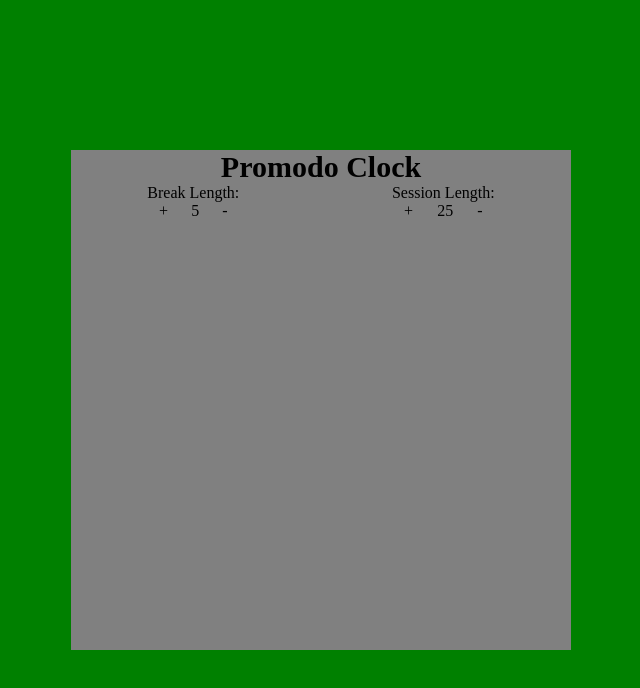
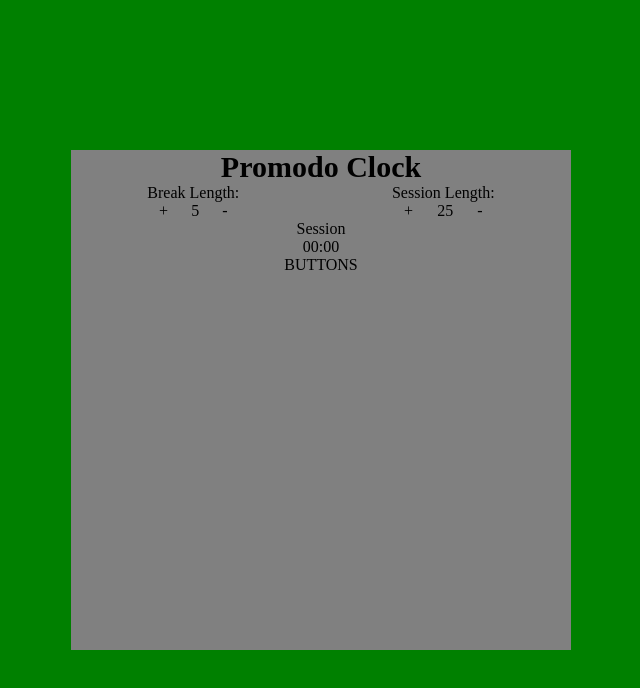
Before and after one commit to YariPL/reactjs-Pomodoro-clock-, a React (Create React App) app: page / in a window 1280 px wide. Shown: the top 688 px of the page, without its empty margins (319-959 px from the left). Built offline with nearby package versions, Linux system fonts and the light colour scheme.

Commit message:
added second class + almost all the divs

```diff
--- a/src/App.css
+++ b/src/App.css
@@ -35,4 +35,9 @@ body {
     display: flex;
     justify-content: space-around; }
 
+.sessionTimer {
+  display: flex;
+  flex-direction: column;
+  align-items: center; }
+
 /*# sourceMappingURL=App.css.map */
--- a/src/App.js
+++ b/src/App.js
@@ -5,7 +5,7 @@ class App extends Component {
 	constructor(props) {
 		super(props);
 		this.state = {
-			timer:'',
+			timer:'00:00',
 			breakLength:5,
 			sessionLength:25
 		};
@@ -39,6 +39,30 @@ class App extends Component {
 						</div>
 					</div>
 				</div>
+
+				<div className="sessionTimer">
+					<div className="sessionTimerTitle">
+						Session
+					</div>
+					<Timer timerValue = {this.state.timer}/>
+					<div className="buttons">
+						BUTTONS
+					</div>
+				</div>
+
+			</div>
+		);
+	}
+}
+
+class Timer extends Component {
+	constructor() {
+		 super();
+	}
+	render() {
+		return (
+			<div className="timer">
+				{this.props.timerValue}
 			</div>
 		);
 	}
--- a/src/App.scss
+++ b/src/App.scss
@@ -32,9 +32,14 @@ body {
 }
 .sessionLength {
 	display: flex;
-	flex-direction:column;
+	flex-direction: column;
 	.sessionLengthDisplay {
 		display: flex;
 		justify-content: space-around;
 	}
 }
+.sessionTimer {
+	display: flex;
+	flex-direction: column;
+	align-items: center;
+}
```
Also changed, not shown: 1 other file (tests, documents, lock files or other folders).
